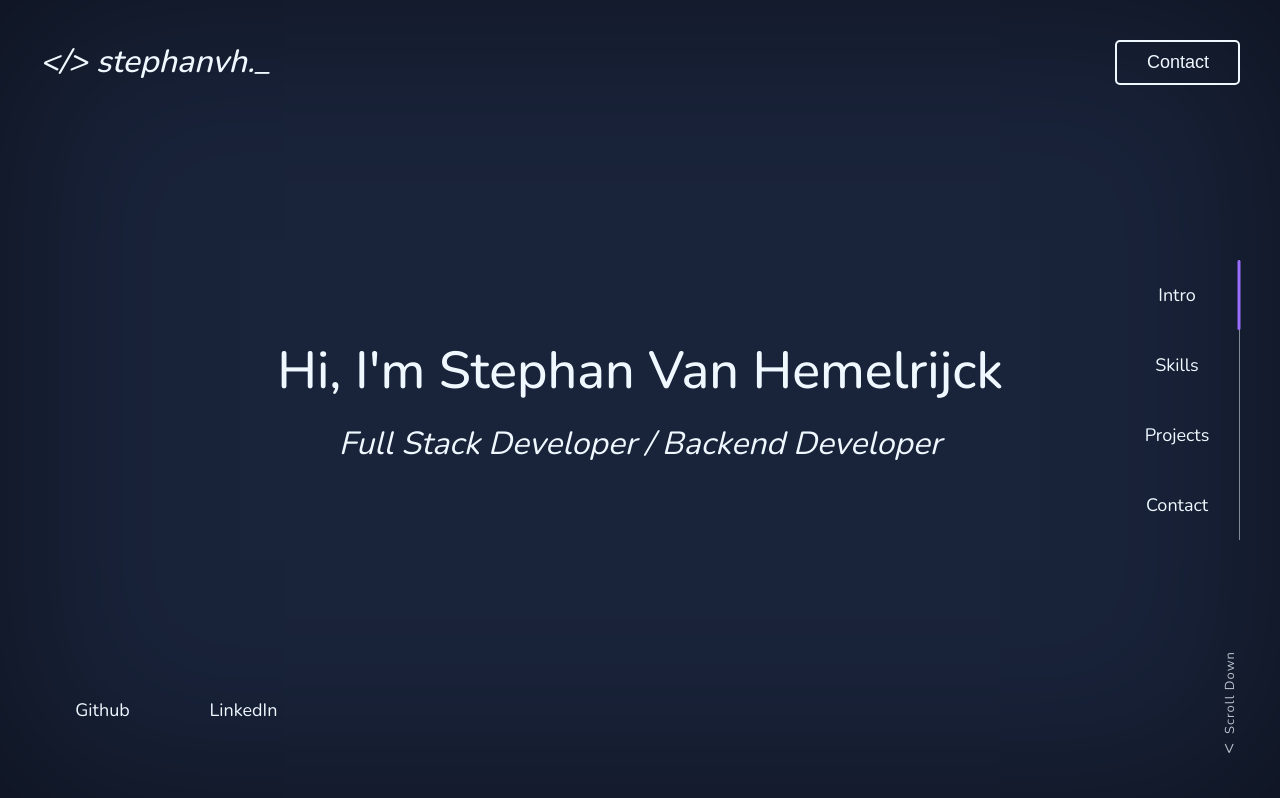
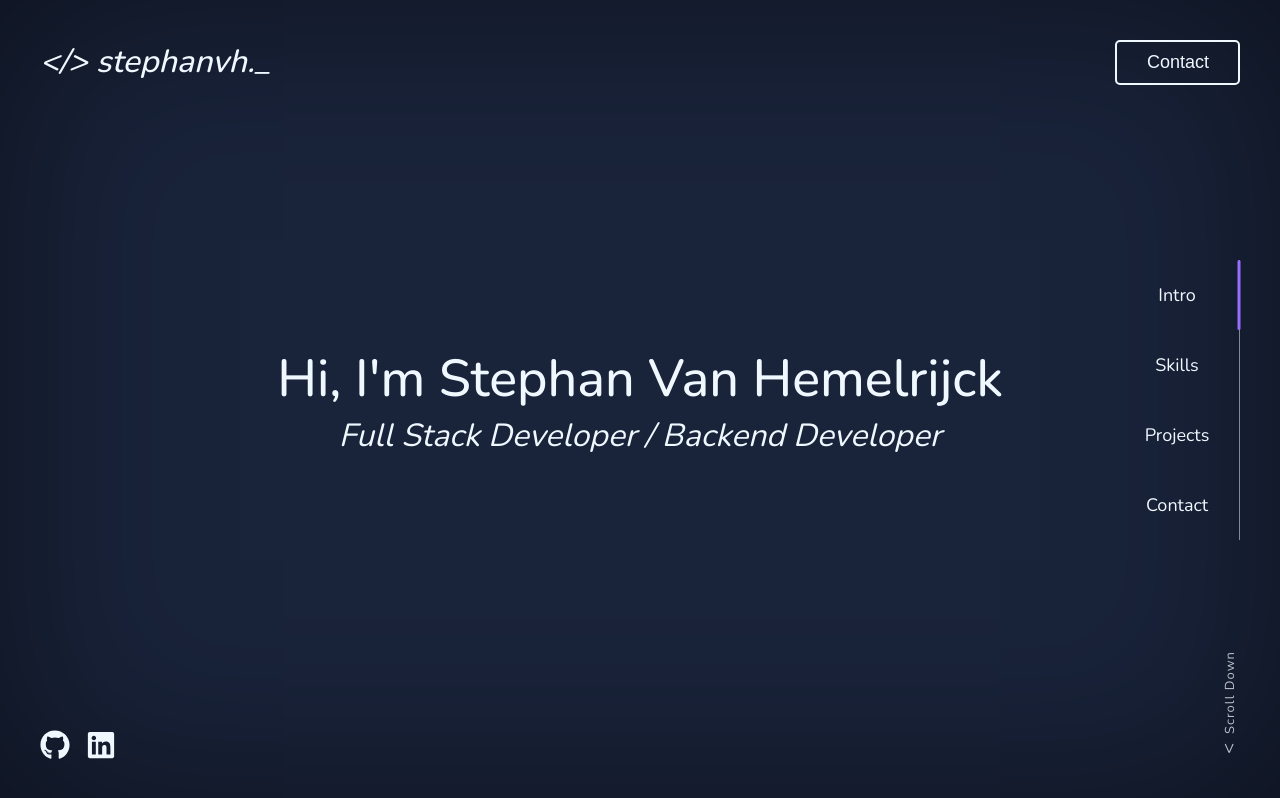
Before and after one commit to StephanVanHemelrijck/portfolio, a Next.js app: page / in a window 1280 px wide. Built offline with nearby package versions, Linux system fonts and the light colour scheme.

Commit message:
feat(footer): replaced socials with icons

```diff
--- a/package.json
+++ b/package.json
@@ -11,7 +11,8 @@
   "dependencies": {
     "next": "13.5.4",
     "react": "^18",
-    "react-dom": "^18"
+    "react-dom": "^18",
+    "react-icons": "^4.11.0"
   },
   "devDependencies": {
     "autoprefixer": "^10",
--- /dev/null
+++ b/src/app/components/introPage.jsx
@@ -0,0 +1,18 @@
+import React from "react";
+import Title from "./shared/Title";
+import styles from "../styles/pages/introPage.module.scss";
+
+const IntroPage = () => {
+  return (
+    <div className={styles.titleScreen}>
+      <h1>
+        <Title text="Hi, I'm Stephan Van Hemelrijck" />
+      </h1>
+      <h2>
+        <Title text="Full Stack Developer / Backend Developer" />
+      </h2>
+    </div>
+  );
+};
+
+export default IntroPage;
--- a/src/app/components/shared/Footer.jsx
+++ b/src/app/components/shared/Footer.jsx
@@ -1,12 +1,21 @@
+"use client";
 import React from "react";
 import styles from "../../styles/components/footer.module.scss";
+import { FaGithub, FaLinkedin } from "react-icons/fa";
 
 const Footer = () => {
   return (
     <div className={styles.footer}>
       <div className={styles.socials}>
-        <p>Github</p>
-        <p>LinkedIn</p>
+        <a href="https://github.com/StephanVanHemelrijck" target="blank">
+          <FaGithub size={30} />
+        </a>
+        <a
+          href="https://www.linkedin.com/in/stephan-van-hemelrijck-736655234/"
+          target="blank"
+        >
+          <FaLinkedin size={30} />
+        </a>
       </div>
       <div className={styles.scrollDown}>
         <span className={styles.scrollText}>Scroll Down</span>
--- a/src/app/page.js
+++ b/src/app/page.js
@@ -3,6 +3,7 @@ import React from "react";
 import Title from "./components/shared/Title";
 import { useEffect, useState } from "react";
 import UnderConstruction from "./components/UnderConstruction";
+import IntroPage from "./components/introPage";
 
 const Home = () => {
   const [isModalOpen, setIsModalOpen] = useState(false);
@@ -14,14 +15,7 @@ const Home = () => {
   return (
     <>
       {isModalOpen && <UnderConstruction onClose={closeModal} />}
-      <div className="titleScreen">
-        <h1>
-          <Title text="Hi, I'm Stephan Van Hemelrijck" />
-        </h1>
-        <h2>
-          <Title text="Full Stack Developer / Backend Developer" />
-        </h2>
-      </div>
+      <IntroPage />
     </>
   );
 };
--- a/src/app/styles/components/footer.module.scss
+++ b/src/app/styles/components/footer.module.scss
@@ -12,15 +12,17 @@
 
 .socials {
   display: flex;
+  align-items: end;
   gap: 1rem;
-  align-items: center;
 
-  p {
-    width: 125px;
-    height: 80px;
+  svg {
     display: flex;
-    justify-content: center;
-    align-items: center;
+    align-items: end;
+    color: $neutralLight;
+
+    &:hover {
+      color: $primaryAccentColor;
+    }
   }
 }
 
--- a/src/app/styles/main.scss
+++ b/src/app/styles/main.scss
@@ -2,4 +2,3 @@
 @import "partials/variables";
 @import "base/reset";
 @import "base/typography";
-@import "pages/home.scss";
--- a/src/app/styles/pages/home.scss
+++ b/src/app/styles/pages/introPage.module.scss
@@ -1,3 +1,5 @@
+@import "../partials/variables";
+
 .titleScreen {
   height: 100%;
   width: 100%;
@@ -5,12 +7,13 @@
   flex-direction: column;
   justify-content: center;
   align-items: center;
-  gap: 1rem 0;
+  gap: 0rem;
 
   h1 {
     font-size: 52px;
     font-weight: $mediumWeight;
   }
+
   h2 {
     font-size: 32px;
     font-weight: $lightWeight;
```
Also changed, not shown: 1 other file (tests, documents, lock files or other folders).
